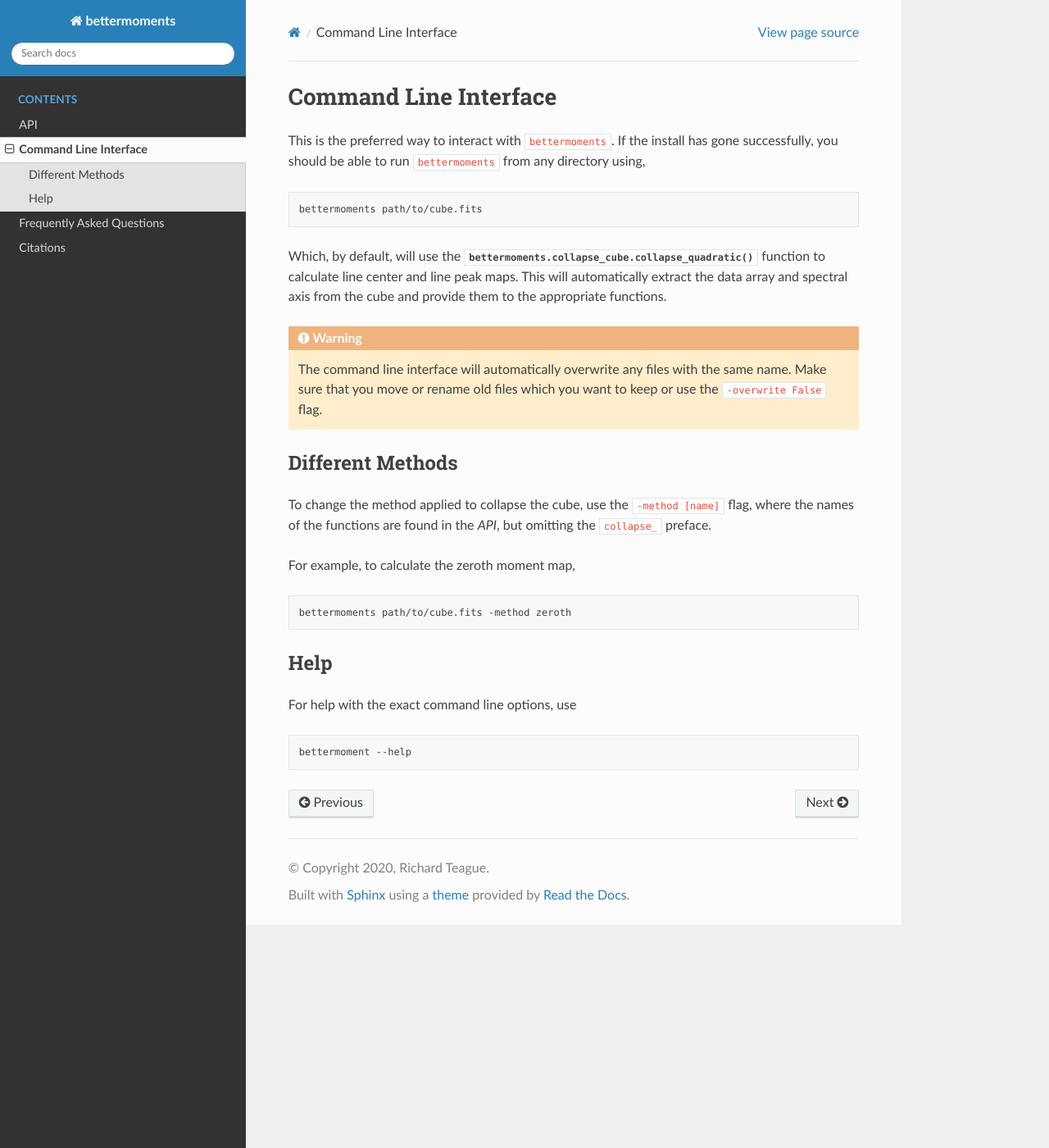
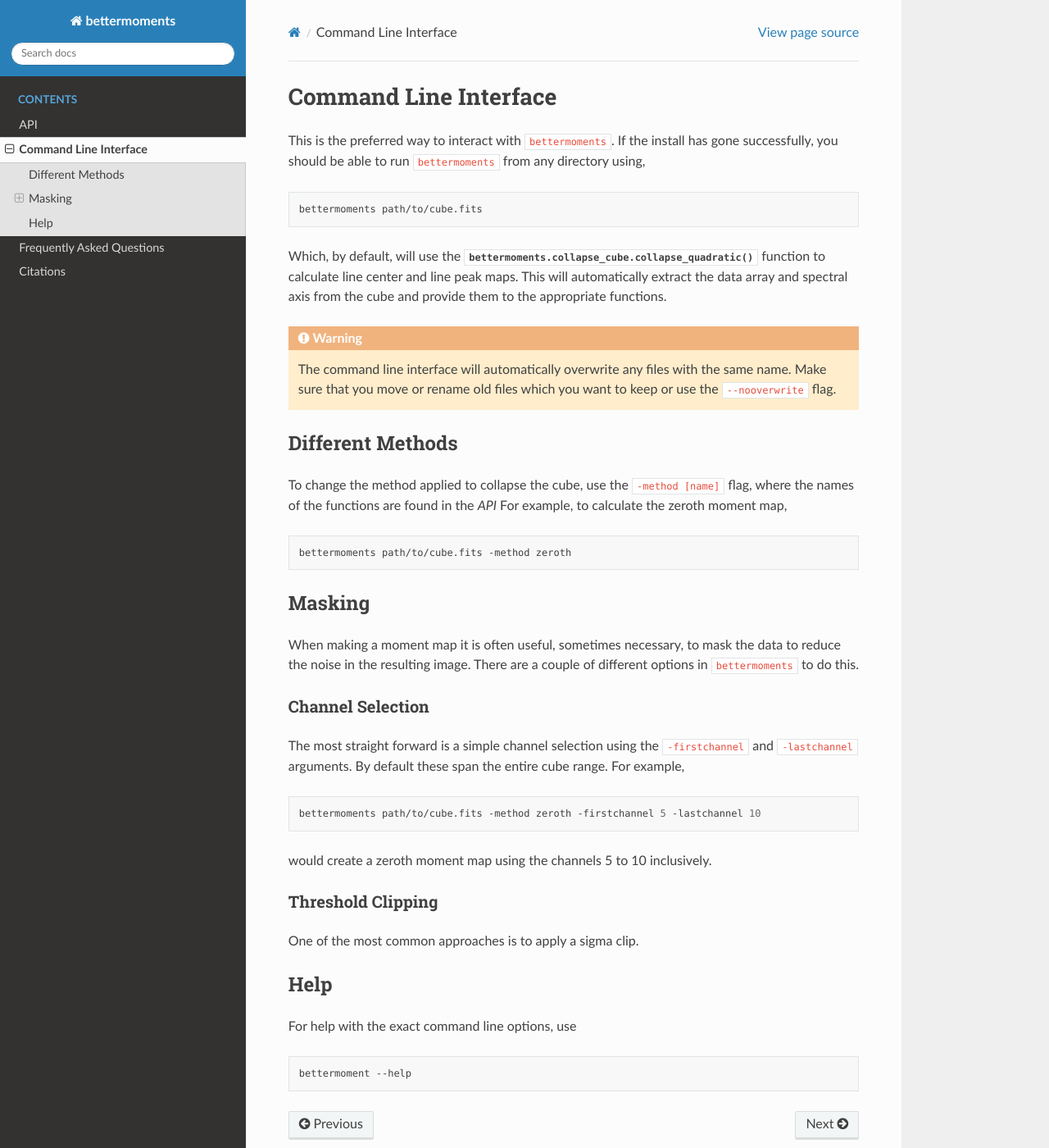
Before and after one commit to richteague/bettermoments, a Sphinx documentation site: the page built from docs/user/command_line.rst, in a window 1280 px wide and 1400 px high. Shown: the whole window at 82% size. Built offline with Sphinx 7.4.7 and the Read the Docs theme 2.0.0, drawn with Linux system fonts in a browser that asks for light colours; formulas are drawn with MathJax 3.

Commit message:
testing doc formating

```diff
--- a/docs/index.rst
+++ b/docs/index.rst
@@ -26,7 +26,7 @@
 
     pip install bettermoments
 
-and you're done! A full pip-installable package is coming soon.
+and you're done!
 
 .. toctree::
    :maxdepth: 2
--- a/docs/user/collapse_cube.rst
+++ b/docs/user/collapse_cube.rst
@@ -45,4 +45,6 @@
 
 .. autofunction:: bettermoments.collapse_cube.collapse_gaussian
 
+.. autofunction:: bettermoments.collapse_cube.collapse_gaussthick
+
 .. autofunction:: bettermoments.collapse_cube.collapse_gausshermite
--- a/docs/user/command_line.rst
+++ b/docs/user/command_line.rst
@@ -20,20 +20,43 @@
 
     The command line interface will automatically overwrite any files with the
     same name. Make sure that you move or rename old files which you want to
-    keep or use the ``-overwrite False`` flag.
+    keep or use the ``--nooverwrite`` flag.
 
 Different Methods
 -----------------
 
 To change the method applied to collapse the cube, use the :code:`-method [name]`
-flag, where the names of the functions are found in the `API`, but omitting the
-``collapse_`` preface.
-
+flag, where the names of the functions are found in the `API`
 For example, to calculate the zeroth moment map,
 
 .. code-block:: bash
 
     bettermoments path/to/cube.fits -method zeroth
+
+Masking
+-------
+
+When making a moment map it is often useful, sometimes necessary, to mask the
+data to reduce the noise in the resulting image. There are a couple of different
+options in ``bettermoments`` to do this.
+
+Channel Selection
+^^^^^^^^^^^^^^^^^
+
+The most straight forward is a simple channel selection using the ``-firstchannel``
+and ``-lastchannel`` arguments. By default these span the entire cube range.
+For example,
+
+.. code-block:: bash
+
+    bettermoments path/to/cube.fits -method zeroth -firstchannel 5 -lastchannel 10
+
+would create a zeroth moment map using the channels 5 to 10 inclusively.
+
+Threshold Clipping
+^^^^^^^^^^^^^^^^^^
+
+One of the most common approaches is to apply a sigma clip.
 
 Help
 ----
```
Also changed, not shown: 1 other file.
